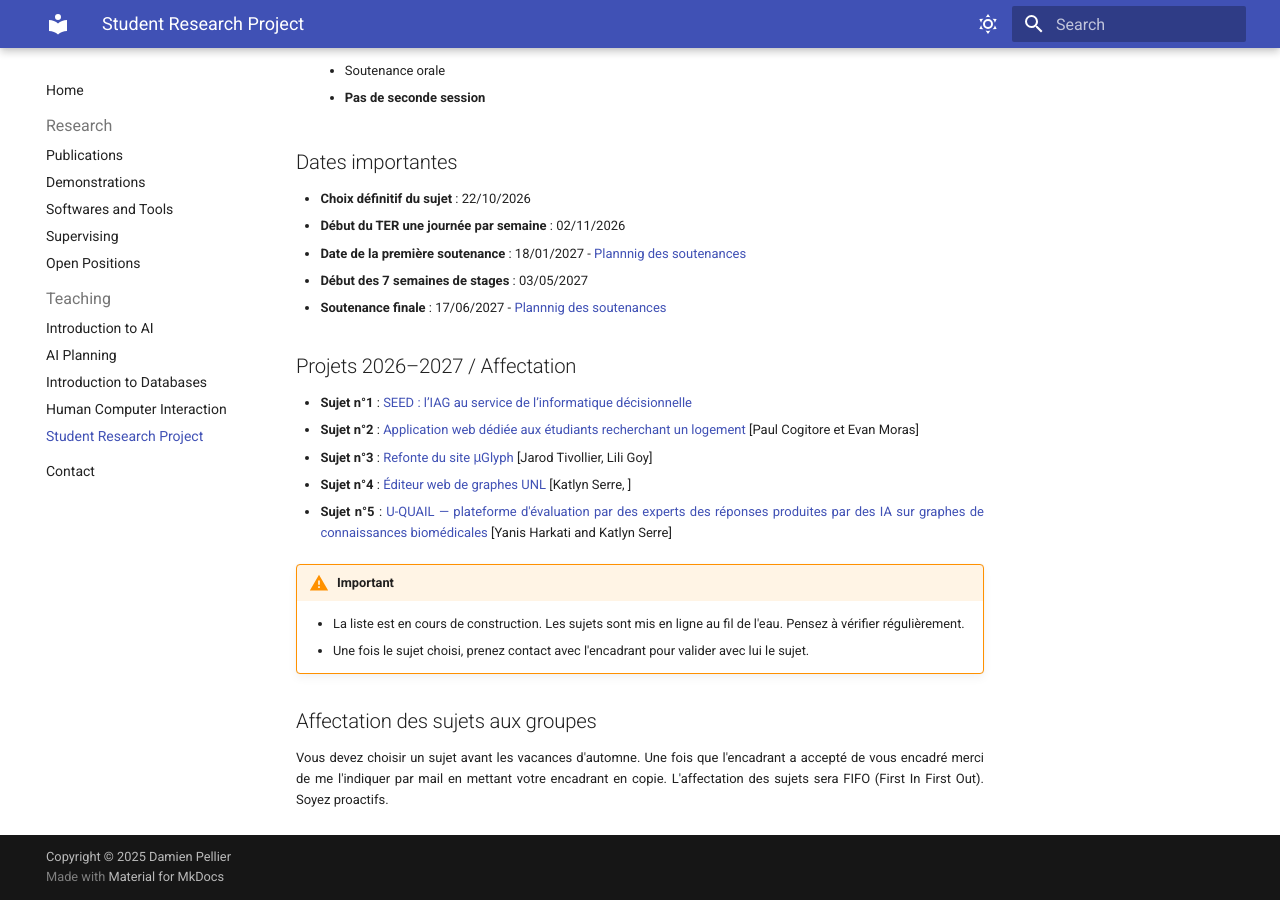
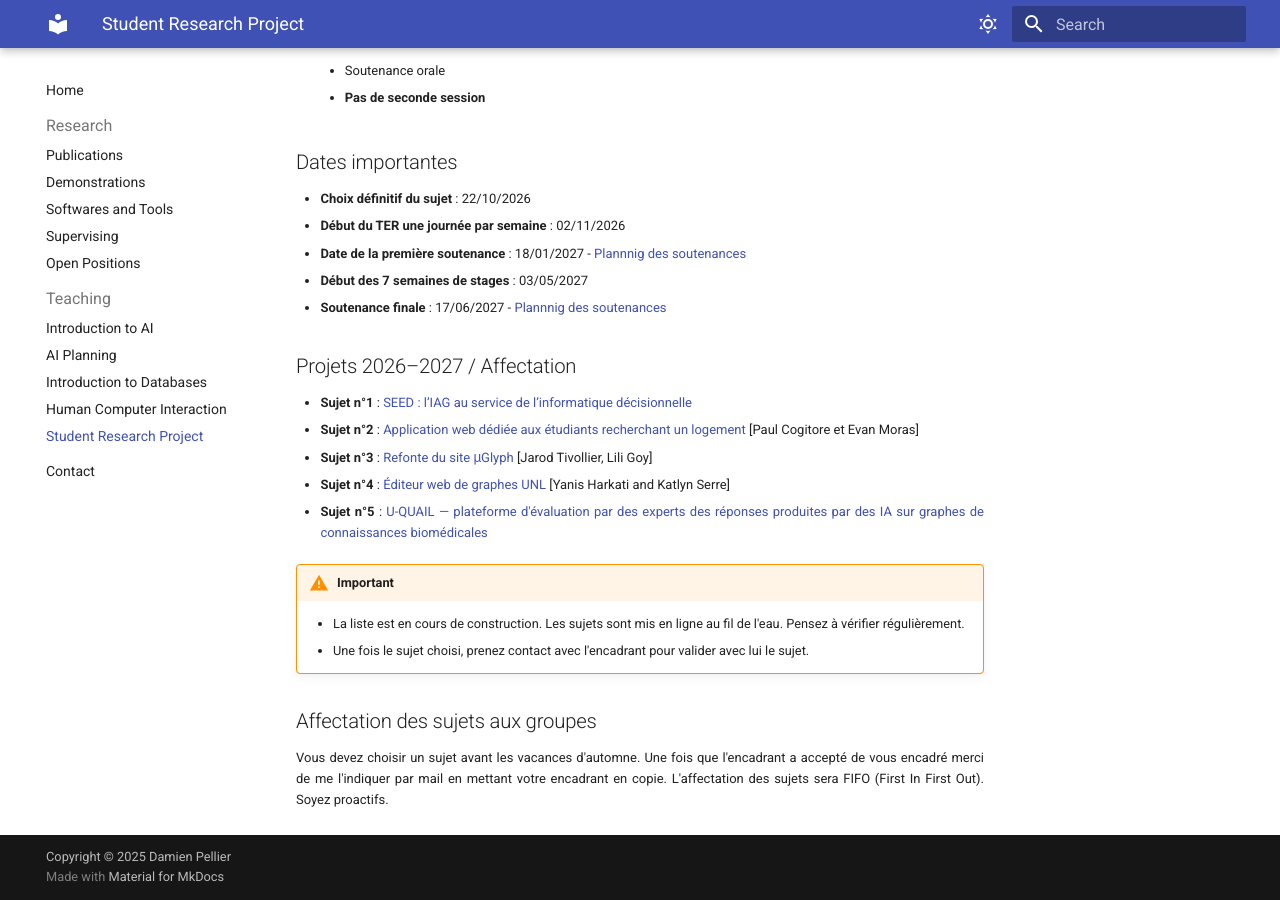
Before and after one commit to pellierd/homepage, an MkDocs documentation site: the page built from docs/teaching/srp.md, in a window 1280 px wide and 900 px high, scrolled down 877 px. Built offline with MkDocs 1.6.1 and Material for MkDocs 9.7.7, drawn with Linux system fonts in a browser that asks for light colours.

Commit message:
Add students to ter subject

```diff
--- a/docs/teaching/srp.md
+++ b/docs/teaching/srp.md
@@ -38,8 +38,8 @@
 - **Sujet n°1** : [SEED : l’IAG au service de l’informatique décisionnelle](srp/Sujet_1_2026.pdf)
 - **Sujet n°2** : [Application web dédiée aux étudiants recherchant un logement](srp/Sujet_2_2026.pdf) [Paul Cogitore et Evan Moras]
 - **Sujet n°3** : [Refonte du site μGlyph](srp/Sujet_3_2026.pdf) [Jarod Tivollier, Lili Goy]
-- **Sujet n°4** : [Éditeur web de graphes UNL](srp/Sujet_4_2026.pdf) [Katlyn Serre, ]
-- **Sujet n°5** : [U-QUAIL — plateforme d'évaluation par des experts des réponses produites par des IA sur graphes de connaissances biomédicales](srp/Sujet_5_2026.pdf) [Yanis Harkati and Katlyn Serre]
+- **Sujet n°4** : [Éditeur web de graphes UNL](srp/Sujet_4_2026.pdf) [Yanis Harkati and Katlyn Serre]
+- **Sujet n°5** : [U-QUAIL — plateforme d'évaluation par des experts des réponses produites par des IA sur graphes de connaissances biomédicales](srp/Sujet_5_2026.pdf)
 
 !!! warning "Important"
       - La liste est en cours de construction. Les sujets sont mis en ligne au fil de l'eau. Pensez à vérifier régulièrement.
```
